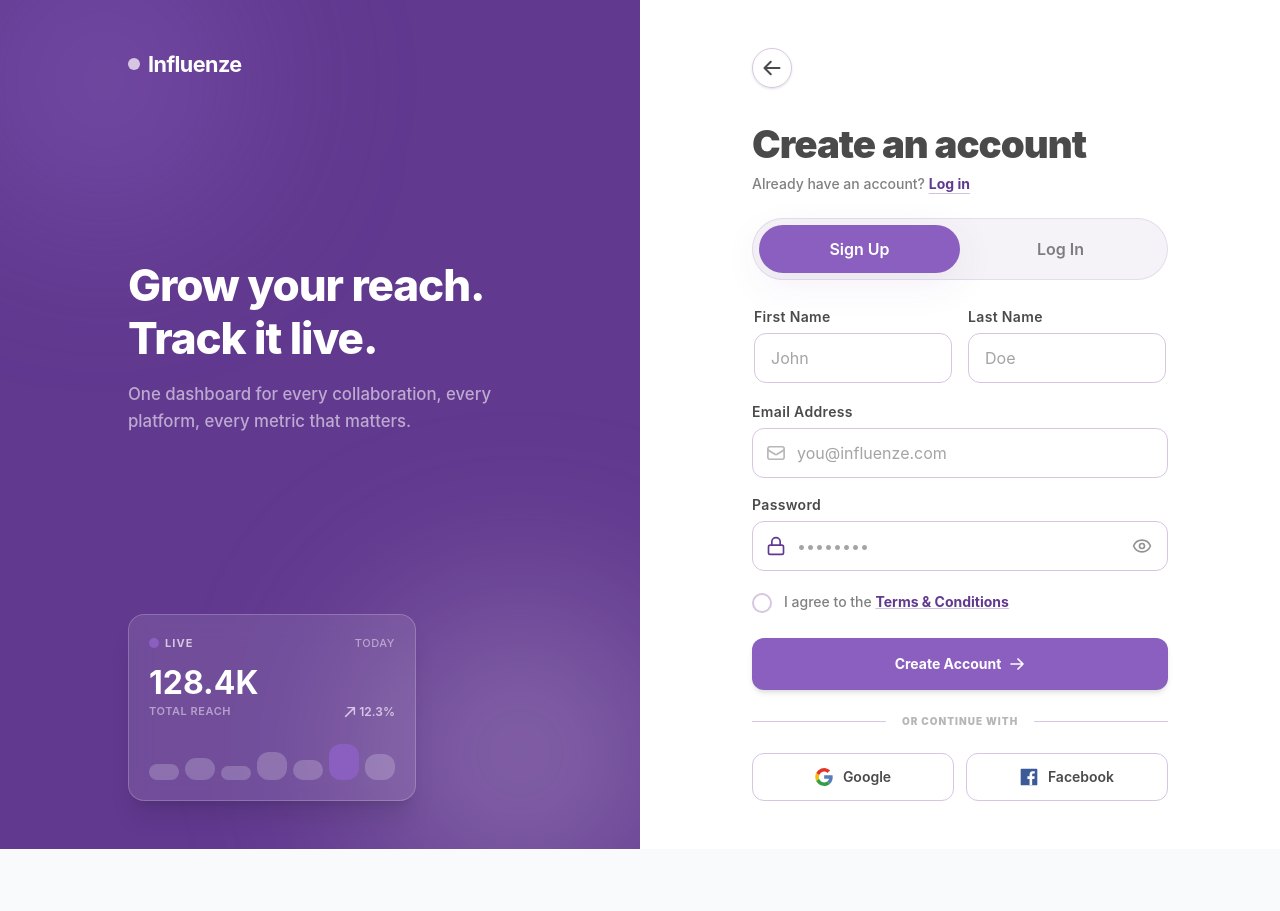
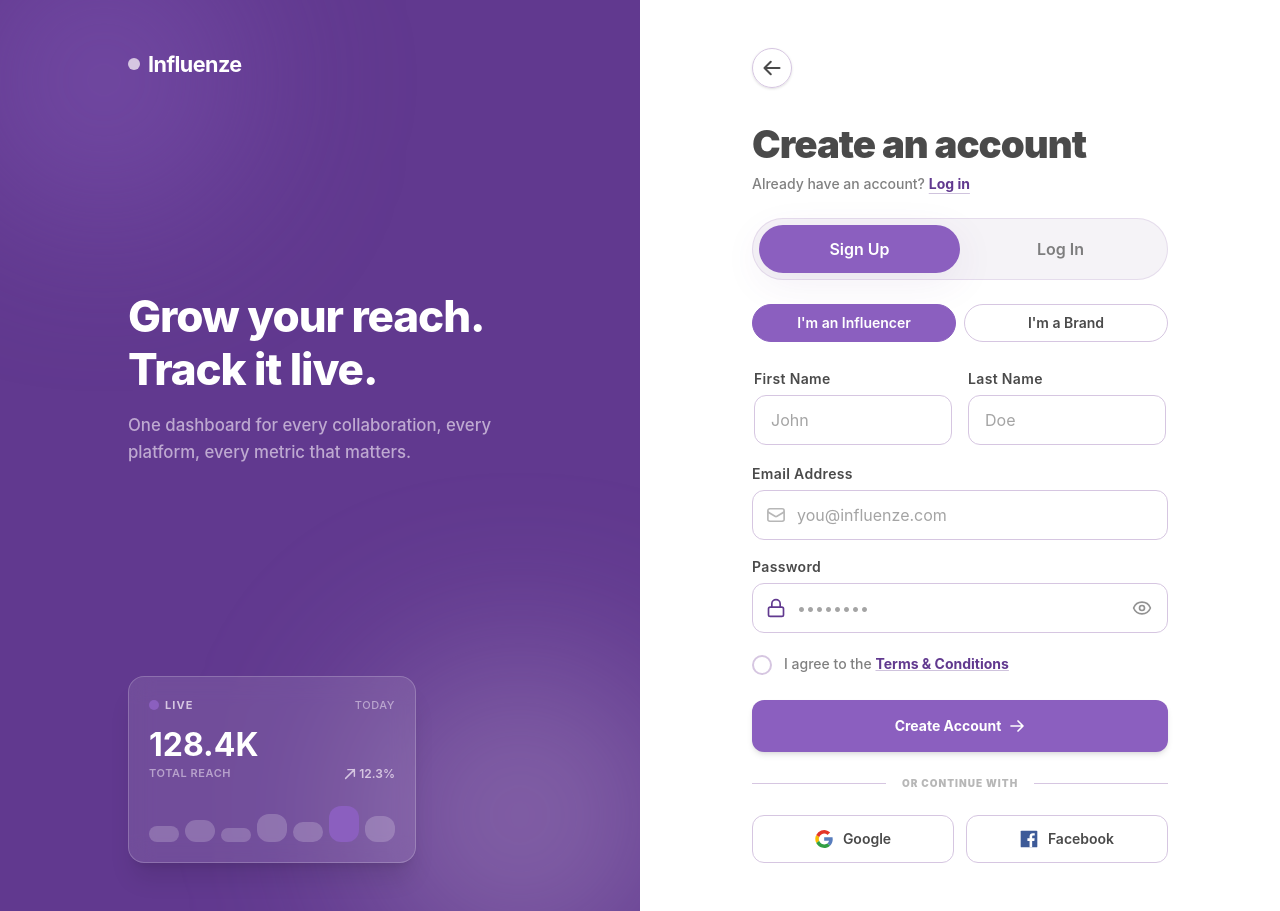
Before and after one commit to Reyhaan5/Influenza, a React (Vite) app: page /login in a window 1280 px wide. Before the commit the page ends 849 px from the top, so only its background shows below. Built offline with nearby package versions, Linux system fonts and the light colour scheme.

Commit message:
feat(auth): connect login/signup page to backend API with role selection

```diff
--- a/src/pages/Login.jsx
+++ b/src/pages/Login.jsx
@@ -1,5 +1,6 @@
 import React, { useState } from "react";
 import { useNavigate } from "react-router-dom";
+import axios from "axios";
 
 import FormField from "../components/auth/FormField";
 import PasswordField from "../components/auth/PasswordField";
@@ -7,21 +8,11 @@ import SegmentedToggle from "../components/auth/SegmentedToggle";
 import AuthSidebar from "../components/auth/AuthSidebar";
 import SocialButton from "../components/auth/SocialButton";
 
+const API_URL = "http://localhost:5000/api";
+
 const EmailIcon = () => (
-  <svg
-    width="20"
-    height="20"
-    fill="none"
-    viewBox="0 0 24 24"
-    strokeWidth={2}
-    stroke="currentColor"
-    className="w-5 h-5 text-[var(--color-text)]/40 transition-colors group-focus-within:text-[var(--color-primary)]"
-  >
-    <path
-      strokeLinecap="round"
-      strokeLinejoin="round"
-      d="M21.75 6.75v10.5a2.25 2.25 0 01-2.25 2.25H4.5a2.25 2.25 0 01-2.25-2.25V6.75m19.5 0A2.25 2.25 0 0019.5 4.5h-15a2.25 2.25 0 00-2.25 2.25m19.5 0v.243a2.25 2.25 0 01-1.07 1.916l-7.5 4.615a2.25 2.25 0 01-2.36 0l-7.5-4.615a2.25 2.25 0 01-1.07-1.916V6.75"
-    />
+  <svg width="20" height="20" fill="none" viewBox="0 0 24 24" strokeWidth={2} stroke="currentColor" className="w-5 h-5 text-[var(--color-text)]/40 transition-colors group-focus-within:text-[var(--color-primary)]">
+    <path strokeLinecap="round" strokeLinejoin="round" d="M21.75 6.75v10.5a2.25 2.25 0 01-2.25 2.25H4.5a2.25 2.25 0 01-2.25-2.25V6.75m19.5 0A2.25 2.25 0 0019.5 4.5h-15a2.25 2.25 0 00-2.25 2.25m19.5 0v.243a2.25 2.25 0 01-1.07 1.916l-7.5 4.615a2.25 2.25 0 01-2.36 0l-7.5-4.615a2.25 2.25 0 01-1.07-1.916V6.75" />
   </svg>
 );
 
@@ -30,207 +21,164 @@ export default function InfluenzeAuth() {
 
   const [mode, setMode] = useState("signup");
   const [agreed, setAgreed] = useState(false);
+  const [role, setRole] = useState("influencer"); // or "brand"
+  const [form, setForm] = useState({ firstName: "", lastName: "", email: "", password: "" });
+  const [error, setError] = useState("");
+  const [loading, setLoading] = useState(false);
 
   const isSignup = mode === "signup";
+
+  const handleChange = (e) => {
+    setForm({ ...form, [e.target.name]: e.target.value });
+  };
+
+  const handleSubmit = async (e) => {
+    e.preventDefault();
+    setError("");
+
+    if (isSignup && !agreed) {
+      setError("Please agree to the Terms & Conditions.");
+      return;
+    }
+
+    setLoading(true);
+    try {
+      let res;
+      if (isSignup) {
+        res = await axios.post(`${API_URL}/auth/register`, {
+          name: `${form.firstName} ${form.lastName}`.trim(),
+          email: form.email,
+          password: form.password,
+          role,
+        });
+      } else {
+        res = await axios.post(`${API_URL}/auth/login`, {
+          email: form.email,
+          password: form.password,
+        });
+      }
+
+      const { token, user } = res.data;
+      localStorage.setItem("token", token);
+      localStorage.setItem("user", JSON.stringify(user));
+
+      navigate(user.role === "brand" ? "/brand-dashboard" : "/influencer-dashboard");
+    } catch (err) {
+      setError(err.response?.data?.message || "Something went wrong. Try again.");
+    } finally {
+      setLoading(false);
+    }
+  };
 
   return (
     <main className="min-h-screen w-screen flex items-stretch justify-center bg-[var(--color-background)] overflow-x-hidden selection:bg-[var(--color-primary)] selection:text-white">
       <div className="w-full min-h-screen grid grid-cols-1 lg:grid-cols-2 bg-[var(--color-surface)]">
-
-        {/* Left Side: Brand Panel */}
         <AuthSidebar />
 
-        {/* Right Side: Interactive Form */}
         <div className="w-full flex flex-col justify-center items-center px-6 sm:px-[clamp(2rem,6vw,4rem)] py-12 relative">
-
           <div className="w-full max-w-[26rem] flex flex-col gap-6 animate-fadeIn">
-
-            {/* Top Bar: Back Button & Mobile Logo */}
             <div className="flex items-center justify-between w-full">
-              <button
-                type="button"
-                aria-label="Go back"
-                onClick={() => navigate("/")}
-                className="group w-10 h-10 flex items-center justify-center rounded-full border border-[var(--color-border)] text-[var(--color-text)] transition-all duration-300 hover:bg-[var(--color-primary)] hover:text-white hover:border-[var(--color-primary)] hover:-translate-x-1 focus:outline-none focus:ring-2 focus:ring-[var(--color-primary)]/30 shadow-sm"
-              >
-                <svg
-                  width="20"
-                  height="20"
-                  fill="none"
-                  viewBox="0 0 24 24"
-                  strokeWidth={2.5}
-                  stroke="currentColor"
-                  className="transition-transform duration-200 group-hover:-translate-x-0.5"
-                >
+              <button type="button" aria-label="Go back" onClick={() => navigate("/")} className="group w-10 h-10 flex items-center justify-center rounded-full border border-[var(--color-border)] text-[var(--color-text)] transition-all duration-300 hover:bg-[var(--color-primary)] hover:text-white hover:border-[var(--color-primary)] hover:-translate-x-1 focus:outline-none focus:ring-2 focus:ring-[var(--color-primary)]/30 shadow-sm">
+                <svg width="20" height="20" fill="none" viewBox="0 0 24 24" strokeWidth={2.5} stroke="currentColor" className="transition-transform duration-200 group-hover:-translate-x-0.5">
                   <path strokeLinecap="round" strokeLinejoin="round" d="M10.5 19.5L3 12m0 0l7.5-7.5M3 12h18" />
                 </svg>
               </button>
-
-              {/* Mobile Header Logo */}
               <div className="lg:hidden flex items-center gap-2">
                 <span className="w-3 h-3 rounded-full bg-[var(--color-primary)] animate-pulse" />
-                <span className="text-[var(--color-primary-hover)] font-black text-xl tracking-tight">
-                  Influenze
-                </span>
+                <span className="text-[var(--color-primary-hover)] font-black text-xl tracking-tight">Influenze</span>
               </div>
             </div>
 
-            {/* Content Headers */}
             <div className="flex flex-col gap-1.5 pt-2">
               <h1 className="text-[clamp(1.85rem,3vw,2.4rem)] font-black text-[var(--color-text)] tracking-tight leading-tight">
                 {isSignup ? "Create an account" : "Welcome back"}
               </h1>
               <p className="text-sm text-[var(--color-text)]/70 font-medium">
                 {isSignup ? "Already have an account? " : "Don't have an account? "}
-                <button
-                  type="button"
-                  onClick={() => setMode(isSignup ? "login" : "signup")}
-                  className="text-[var(--color-primary-hover)] font-bold underline underline-offset-4 decoration-[var(--color-primary-hover)]/30 hover:decoration-[var(--color-primary-hover)] transition-all focus:outline-none"
-                >
+                <button type="button" onClick={() => setMode(isSignup ? "login" : "signup")} className="text-[var(--color-primary-hover)] font-bold underline underline-offset-4 decoration-[var(--color-primary-hover)]/30 hover:decoration-[var(--color-primary-hover)] transition-all focus:outline-none">
                   {isSignup ? "Log in" : "Sign up"}
                 </button>
               </p>
             </div>
 
-            {/* Segmented Switch Container */}
             <SegmentedToggle value={mode} onChange={setMode} />
 
-            {/* Main Form Fields */}
-            <form className="flex flex-col gap-4" onSubmit={(e) => e.preventDefault()}>
+            {isSignup && (
+              <div className="flex gap-2">
+                {["influencer", "brand"].map((r) => (
+                  <button key={r} type="button" onClick={() => setRole(r)} className={`flex-1 py-2 rounded-lg text-sm font-semibold border transition-colors ${role === r ? "bg-[var(--color-primary)] text-white border-[var(--color-primary)]" : "border-[var(--color-border)] text-[var(--color-text)]"}`}>
+                    {r === "influencer" ? "I'm an Influencer" : "I'm a Brand"}
+                  </button>
+                ))}
+              </div>
+            )}
 
-              {/* Dynamic First & Last Name Fields */}
-              <div
-                className={`grid transition-all duration-300 ease-in-out ${
-                  isSignup
-                    ? "grid-rows-[1fr] opacity-100 mb-0"
-                    : "grid-rows-[0fr] opacity-0 pointer-events-none -mb-4"
-                }`}
-              >
+            {error && (
+              <div className="text-sm text-[var(--color-danger)] bg-[var(--color-danger)]/10 border border-[var(--color-danger)]/30 rounded-xl px-4 py-2.5">
+                {error}
+              </div>
+            )}
+
+            <form className="flex flex-col gap-4" onSubmit={handleSubmit}>
+              <div className={`grid transition-all duration-300 ease-in-out ${isSignup ? "grid-rows-[1fr] opacity-100 mb-0" : "grid-rows-[0fr] opacity-0 pointer-events-none -mb-4"}`}>
                 <div className="overflow-hidden flex flex-col sm:flex-row gap-4 p-0.5">
-                  <FormField label="First Name" placeholder="John" />
-                  <FormField label="Last Name" placeholder="Doe" />
+                  <FormField label="First Name" name="firstName" placeholder="John" value={form.firstName} onChange={handleChange} />
+                  <FormField label="Last Name" name="lastName" placeholder="Doe" value={form.lastName} onChange={handleChange} />
                 </div>
               </div>
 
-              {/* Email Address Field */}
-              <FormField
-                label="Email Address"
-                type="email"
-                icon={<EmailIcon />}
-                placeholder="you@influenze.com"
-              />
+              <FormField label="Email Address" type="email" name="email" icon={<EmailIcon />} placeholder="you@influenze.com" value={form.email} onChange={handleChange} />
 
-              {/* Password Field */}
-              <PasswordField placeholder="••••••••" />
+              <PasswordField name="password" placeholder="••••••••" value={form.password} onChange={handleChange} />
 
-              {/* Password Help / Forgot Password Row */}
               {!isSignup && (
                 <div className="flex justify-end -mt-2">
-                  <button
-                    type="button"
-                    onClick={() => navigate("/forgot-password")}
-                    className="text-xs font-bold text-[var(--color-primary-hover)] hover:underline focus:outline-none"
-                  >
+                  <button type="button" onClick={() => navigate("/forgot-password")} className="text-xs font-bold text-[var(--color-primary-hover)] hover:underline focus:outline-none">
                     Forgot password?
                   </button>
                 </div>
               )}
 
-              {/* Terms Checkbox */}
               {isSignup && (
                 <div className="flex items-start gap-3 pt-1 select-none group cursor-pointer" onClick={() => setAgreed(!agreed)}>
-                  <button
-                    type="button"
-                    role="checkbox"
-                    aria-checked={agreed}
-                    aria-label="Agree to Terms & Conditions"
-                    onClick={(e) => {
-                      e.stopPropagation();
-                      setAgreed((a) => !a);
-                    }}
-                    className={`mt-0.5 w-5 h-5 flex-shrink-0 rounded-md border-2 flex items-center justify-center transition-all duration-200 focus:outline-none focus:ring-2 focus:ring-[var(--color-primary)]/30 ${
-                      agreed
-                        ? "bg-[var(--color-primary)] border-[var(--color-primary)] text-white scale-105"
-                        : "bg-[var(--color-surface)] border-[var(--color-border)] group-hover:border-[var(--color-primary)]"
-                    }`}
-                  >
+                  <button type="button" role="checkbox" aria-checked={agreed} aria-label="Agree to Terms & Conditions" onClick={(e) => { e.stopPropagation(); setAgreed((a) => !a); }} className={`mt-0.5 w-5 h-5 flex-shrink-0 rounded-md border-2 flex items-center justify-center transition-all duration-200 focus:outline-none focus:ring-2 focus:ring-[var(--color-primary)]/30 ${agreed ? "bg-[var(--color-primary)] border-[var(--color-primary)] text-white scale-105" : "bg-[var(--color-surface)] border-[var(--color-border)] group-hover:border-[var(--color-primary)]"}`}>
                     {agreed && (
-                      <svg
-                        width="12"
-                        height="12"
-                        fill="none"
-                        viewBox="0 0 24 24"
-                        strokeWidth={4}
-                        stroke="currentColor"
-                        className="animate-in zoom-in-50 duration-150"
-                      >
+                      <svg width="12" height="12" fill="none" viewBox="0 0 24 24" strokeWidth={4} stroke="currentColor">
                         <path strokeLinecap="round" strokeLinejoin="round" d="M4.5 12.75l6 6 9-13.5" />
                       </svg>
                     )}
                   </button>
                   <span className="text-xs sm:text-sm text-[var(--color-text)]/70 leading-relaxed font-medium">
                     I agree to the{" "}
-                    <a
-                      href="#terms"
-                      onClick={(e) => e.stopPropagation()}
-                      className="text-[var(--color-primary-hover)] font-bold underline decoration-[var(--color-primary-hover)]/30 hover:decoration-[var(--color-primary-hover)] transition-all"
-                    >
+                    <a href="#terms" onClick={(e) => e.stopPropagation()} className="text-[var(--color-primary-hover)] font-bold underline decoration-[var(--color-primary-hover)]/30 hover:decoration-[var(--color-primary-hover)] transition-all">
                       Terms &amp; Conditions
                     </a>
                   </span>
                 </div>
               )}
 
-              {/* Action Submit Button */}
-              <button
-                type="submit"
-                className="w-full py-3.5 px-6 text-sm font-bold text-white bg-[var(--color-primary)] rounded-xl mt-2 transition-all duration-200 shadow-md hover:shadow-lg hover:bg-[var(--color-primary-hover)] active:scale-[0.98] focus:outline-none focus:ring-4 focus:ring-[var(--color-primary)]/30 min-h-[3.25rem] flex items-center justify-center gap-2 cursor-pointer"
-              >
-                <span>{isSignup ? "Create Account" : "Log In"}</span>
-                <svg width="16" height="16" fill="none" viewBox="0 0 24 24" strokeWidth={2.5} stroke="currentColor">
-                  <path strokeLinecap="round" strokeLinejoin="round" d="M13.5 4.5L21 12m0 0l-7.5 7.5M21 12H3" />
-                </svg>
+              <button type="submit" disabled={loading} className="w-full py-3.5 px-6 text-sm font-bold text-white bg-[var(--color-primary)] rounded-xl mt-2 transition-all duration-200 shadow-md hover:shadow-lg hover:bg-[var(--color-primary-hover)] active:scale-[0.98] focus:outline-none focus:ring-4 focus:ring-[var(--color-primary)]/30 min-h-[3.25rem] flex items-center justify-center gap-2 cursor-pointer disabled:opacity-60">
+                <span>{loading ? "Please wait..." : isSignup ? "Create Account" : "Log In"}</span>
+                {!loading && (
+                  <svg width="16" height="16" fill="none" viewBox="0 0 24 24" strokeWidth={2.5} stroke="currentColor">
+                    <path strokeLinecap="round" strokeLinejoin="round" d="M13.5 4.5L21 12m0 0l-7.5 7.5M21 12H3" />
+                  </svg>
+                )}
               </button>
 
-              {/* Decorative Divider */}
               <div className="flex items-center gap-4 py-2">
                 <div className="h-px flex-1 bg-[var(--color-border)]" />
-                <span className="text-[10px] text-[var(--color-text)]/40 font-black uppercase tracking-widest">
-                  or continue with
-                </span>
+                <span className="text-[10px] text-[var(--color-text)]/40 font-black uppercase tracking-widest">or continue with</span>
                 <div className="h-px flex-1 bg-[var(--color-border)]" />
               </div>
 
-              {/* Social Login Buttons Row */}
               <div className="flex flex-col sm:flex-row gap-3">
-                <SocialButton
-                  icon={
-                    <img
-                      src="/Google.svg"
-                      alt="Google"
-                      className="w-[18px] h-[18px] transition-transform group-hover:scale-110"
-                    />
-                  }
-                >
-                  Google
-                </SocialButton>
-                <SocialButton
-                  icon={
-                    <img
-                      src="/Facebook.svg"
-                      alt="Facebook"
-                      className="w-[18px] h-[18px] transition-transform group-hover:scale-110"
-                    />
-                  }
-                >
-                  Facebook
-                </SocialButton>
+                <SocialButton icon={<img src="/Google.svg" alt="Google" className="w-[18px] h-[18px] transition-transform group-hover:scale-110" />}>Google</SocialButton>
+                <SocialButton icon={<img src="/Facebook.svg" alt="Facebook" className="w-[18px] h-[18px] transition-transform group-hover:scale-110" />}>Facebook</SocialButton>
               </div>
-
             </form>
           </div>
         </div>
-
       </div>
     </main>
   );
```
